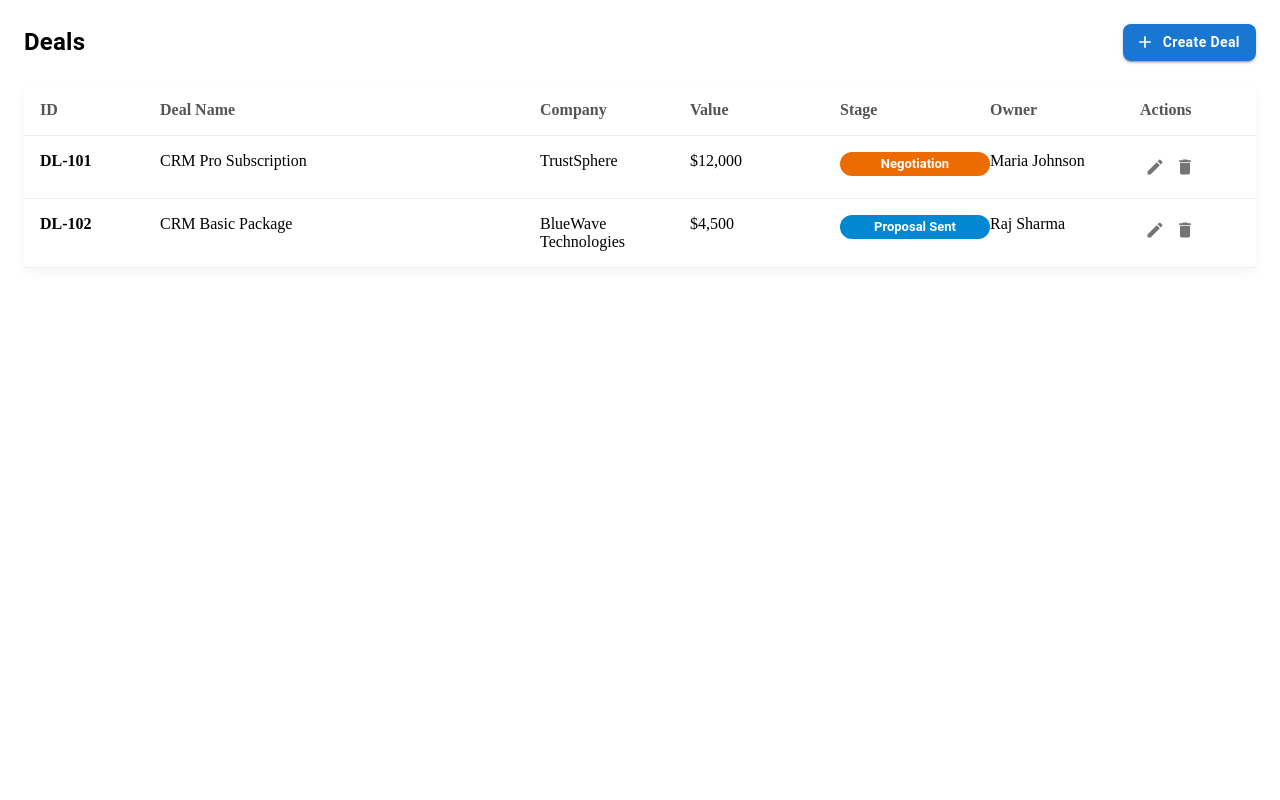
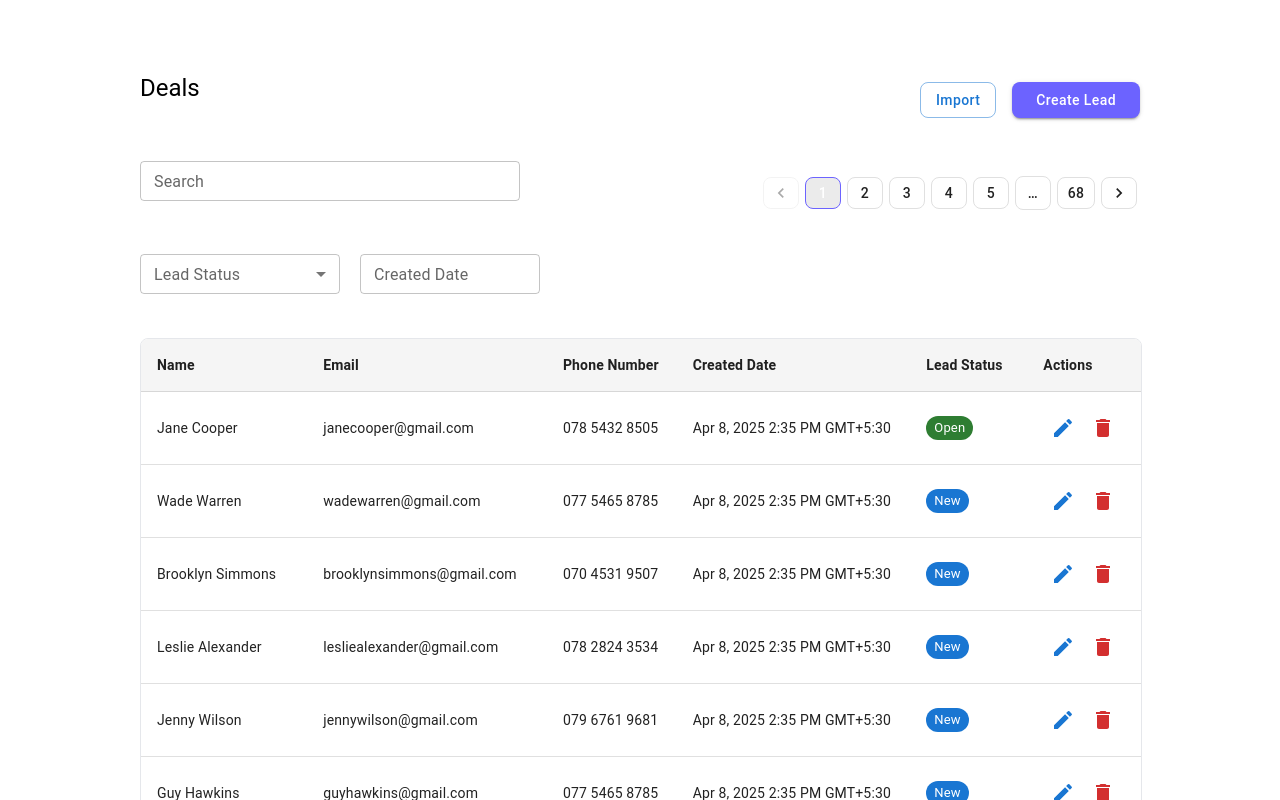
Before and after one commit to Sajida-NA/CRM-frontend, a React (Vite) app: page /dealslist in a window 1280 px wide. Shown: the top 800 px of the page. Built offline with nearby package versions, Linux system fonts and the light colour scheme.

Commit message:
Create DealsList component

```diff
--- a/src/App.jsx
+++ b/src/App.jsx
@@ -7,7 +7,7 @@ import Leadslist from "./Pages/Leads/Leadslist";
 import CompanyDetails from "./Pages/Companies/CompanyDetails/CompanyDetails";
 import CreateTicket from "./Pages/Tickets/components/CreateTicket";
 import ForgotPassword from "./Pages/Auth/ForgotPassword/ForgotPassword";
-import DealsList from "./Pages/Deals/DealsList";
+import DealsList from "./Pages/Deals/DealsList"
 
 function App() {
   return (
--- a/src/Pages/Deals/DealsList.jsx
+++ b/src/Pages/Deals/DealsList.jsx
@@ -1,142 +1,277 @@
-import {
-  Box,
-  Typography,
-  Button,
-  Chip,
-  IconButton,
-} from "@mui/material";
-import AddIcon from "@mui/icons-material/Add";
+// import { Box, Typography, Button, Chip } from "@mui/material";
+// import AddIcon from "@mui/icons-material/Add";
+// import { useState } from "react";
+// import { useNavigate } from "react-router-dom";
+// import CreateDealModal from "../../Pages/Deals/components/CreateDealModal"
+
+// export default function DealsList() {
+//   const navigate = useNavigate();
+//   const [openCreate, setOpenCreate] = useState(false);
+
+//   const deals = [
+//     {
+//       id: "DL-101",
+//       name: "CRM Pro Subscription",
+//       company: "TrustSphere",
+//       value: "$12,000",
+//       stage: "Negotiation",
+//       owner: "Maria Johnson",
+//     },
+//     {
+//       id: "DL-102",
+//       name: "CRM Basic Package",
+//       company: "BlueWave Technologies",
+//       value: "$4,500",
+//       stage: "Proposal Sent",
+//       owner: "Raj Sharma",
+//     },
+//   ];
+
+//   const stageColor = {
+//     Negotiation: "warning",
+//     "Proposal Sent": "info",
+//     "Closed Won": "success",
+//     "Closed Lost": "error",
+//   };
+
+//   return (
+//     <Box sx={{ p: 2 }}>
+//       <Box sx={{ display: "flex", justifyContent: "space-between", mb: 3 }}>
+//         <Typography variant="h5">Deals</Typography>
+
+//         <Button
+//           variant="contained"
+//           startIcon={<AddIcon />}
+//           onClick={() => setOpenCreate(true)}
+//         >
+//           Create Deal
+//         </Button>
+//       </Box>
+
+//       {deals.map((d) => (
+//         <Box
+//           key={d.id}
+//           sx={{
+//             display: "flex",
+//             gap: 2,
+//             p: 2,
+//             borderBottom: "1px solid #ddd",
+//             cursor: "pointer",
+//           }}
+//           onClick={() => navigate(`/deals/${d.id}`)}
+//         >
+//           <Box>{d.id}</Box>
+//           <Box>{d.name}</Box>
+//           <Box>{d.company}</Box>
+//           <Chip
+//             label={d.stage}
+//             color={stageColor[d.stage] || "default"}
+//             size="small"
+//           />
+//         </Box>
+//       ))}
+
+//       <CreateDealModal
+//         open={openCreate}
+//         onClose={() => setOpenCreate(false)}
+//       />
+//     </Box>
+//   );
+// }
+import { useState } from "react";
+import { Box, IconButton, Button, TableRow, TableCell } from "@mui/material";
 import EditIcon from "@mui/icons-material/Edit";
 import DeleteIcon from "@mui/icons-material/Delete";
-import { useNavigate } from "react-router-dom";
-import { useState } from "react";
-import CreateDealModal from "./components/CreateDealModal";
+import PageHeader from "../../Components/common/PageHeader";
+import FilterSection from "../../Components/common/FilterSection";
+import InputField from "../../Components/common/InputField";
+import SelectField from "../../Components/common/SelectField";
+import StatusChip from "../../Components/common/StatusChip";
+import DataTable from "../../Components/common/DataTable";
+import Pagination from "../../Components/common/Pagination";
 
-export default function DealsList() {
-  const navigate = useNavigate();
-  const [openCreate, setOpenCreate] = useState(false);
-
-  const deals = [
+export default function Dealslist() {
+  const [page, setPage] = useState(1);
+  const [status, setStatus] = useState("");
+  const [createdDate, setCreatedDate] = useState("");
+  const leads = [
     {
-      id: "DL-101",
-      name: "CRM Pro Subscription",
-      company: "TrustSphere",
-      value: "$12,000",
-      stage: "Negotiation",
-      owner: "Maria Johnson",
-      created: "Apr 8, 2025",
+      name: "Jane Cooper",
+      email: "janecooper@gmail.com",
+      phone: "078 5432 8505",
+      date: "Apr 8, 2025 2:35 PM GMT+5:30",
+      status: "Open",
     },
     {
-      id: "DL-102",
-      name: "CRM Basic Package",
-      company: "BlueWave Technologies",
-      value: "$4,500",
-      stage: "Proposal Sent",
-      owner: "Raj Sharma",
-      created: "Apr 8, 2025",
+      name: "Wade Warren",
+      email: "wadewarren@gmail.com",
+      phone: "077 5465 8785",
+      date: "Apr 8, 2025 2:35 PM GMT+5:30",
+      status: "New",
+    },
+    {
+      name: "Brooklyn Simmons",
+      email: "brooklynsimmons@gmail.com",
+      phone: "070 4531 9507",
+      date: "Apr 8, 2025 2:35 PM GMT+5:30",
+      status: "New",
+    },
+    {
+      name: "Leslie Alexander",
+      email: "lesliealexander@gmail.com",
+      phone: "078 2824 3534",
+      date: "Apr 8, 2025 2:35 PM GMT+5:30",
+      status: "New",
+    },
+    {
+      name: "Jenny Wilson",
+      email: "jennywilson@gmail.com",
+      phone: "079 6761 9681",
+      date: "Apr 8, 2025 2:35 PM GMT+5:30",
+      status: "New",
+    },
+    {
+      name: "Guy Hawkins",
+      email: "guyhawkins@gmail.com",
+      phone: "077 5465 8785",
+      date: "Apr 8, 2025 2:35 PM GMT+5:30",
+      status: "New",
+    },
+    {
+      name: "Robert Fox",
+      email: "robertfox@gmail.com",
+      phone: "077 5465 8785",
+      date: "Apr 8, 2025 2:35 PM GMT+5:30",
+      status: "New",
+    },
+    {
+      name: "Cameron Williamson",
+      email: "cameronwilliamson@gmail.com",
+      phone: "078 2824 3534",
+      date: "Apr 8, 2025 2:35 PM GMT+5:30",
+      status: "In Progress",
     },
   ];
 
-  const stageColor = {
-    "Negotiation": "warning",
-    "Proposal Sent": "info",
-    "Closed Won": "success",
-    "Closed Lost": "error",
-  };
+  return (
+    <Box
+      sx={{
+        maxWidth: "1000px",
+        margin: "0 auto",
+        marginTop: "40px",
+        padding: "32px",
+        width: "100%",
+        minHeight: "100vh",
+      }}
+    >
+      {/* ⭐ LEADS + IMPORT + CREATE LEAD  */}
 
-  return (
-    <Box sx={{ p: 2 }}>
-      {/* Header */}
-      <Box sx={{ display: "flex", justifyContent: "space-between", mb: 3 }}>
-        <Typography sx={{ fontSize: 24, fontWeight: 700 }}>
-          Deals
-        </Typography>
+      <Box
+        sx={{
+          display: "flex",
+          alignItems: "center",
+          justifyContent: "space-between",
+          mb: 3,
+        }}
+      >
+        {/* Left: Page Title */}
+        <PageHeader title="Deals" />
+
+        {/* Right: Import + Create Lead */}
+        <Box sx={{ display: "flex", gap: 2 }}>
+          <Button
+            variant="outlined"
+            sx={{
+              textTransform: "none",
+              borderRadius: 2,
+            }}
+          >
+            Import
+          </Button>
 
           <Button
             variant="contained"
-          startIcon={<AddIcon />}
-          sx={{ borderRadius: 2, textTransform: "none", fontWeight: 600 }}
-          onClick={() => setOpenCreate(true)}
+            sx={{
+              textTransform: "none",
+              borderRadius: 2,
+              backgroundColor: "#6C63FF",
+              px: 3,
+            }}
           >
-          Create Deal
+            Create Lead
           </Button>
         </Box>
+      </Box>
 
-      {/* Table */}
+      {/* ⭐ SEARCH + PAGINATION*/}
       <Box
         sx={{
-          background: "#fff",
-          borderRadius: 2,
-          boxShadow: "0px 4px 12px rgba(0,0,0,0.05)",
+          display: "flex",
+          alignItems: "center",
+          justifyContent: "space-between",
+          mb: 3,
         }}
       >
-        {/* Table Header */}
-        <Box
-          sx={{
-            display: "grid",
-            gridTemplateColumns:
-              "120px 1fr 150px 150px 150px 150px 100px",
-            p: 2,
-            fontWeight: 600,
-            color: "#555",
-            borderBottom: "1px solid #eee",
-          }}
-        >
-          <Box>ID</Box>
-          <Box>Deal Name</Box>
-          <Box>Company</Box>
-          <Box>Value</Box>
-          <Box>Stage</Box>
-          <Box>Owner</Box>
-          <Box>Actions</Box>
+        <InputField
+          label="Search"
+          placeholder="Search Phone, Name, Email"
+          width={380}
+        />
+
+        <Pagination page={page} totalPages={5} onPageChange={setPage} />
       </Box>
 
-        {/* Table Rows */}
-        {deals.map((d) => (
-          <Box
-            key={d.id}
-            sx={{
-              display: "grid",
-              gridTemplateColumns:
-                "120px 1fr 150px 150px 150px 150px 100px",
-              p: 2,
-              borderBottom: "1px solid #f0f0f0",
-              cursor: "pointer",
-              ":hover": { background: "#fafafa" },
-            }}
-            onClick={() => navigate(`/deals/${d.id}`)}
-          >
-            <Box sx={{ fontWeight: 600 }}>{d.id}</Box>
-            <Box>{d.name}</Box>
-            <Box>{d.company}</Box>
-            <Box>{d.value}</Box>
-
-            <Chip
-              label={d.stage}
-              color={stageColor[d.stage] || "default"}
-              size="small"
-              sx={{ fontWeight: 600 }}
+      {/* ⭐ FILTERS */}
+      <FilterSection>
+        <SelectField
+          label="Lead Status"
+          options={["Open", "New", "In Progress"]}
+          value={status}
+          onChange={(e) => setStatus(e.target.value)}
         />
 
-            <Box>{d.owner}</Box>
+        <InputField
+          label="Created Date"
+          placeholder="YYYY-MM-DD"
+          width={180}
+          value={createdDate}
+          onChange={(e) => setCreatedDate(e.target.value)}
+        />
 
-            <Box onClick={(e) => e.stopPropagation()}>
-              <IconButton size="small">
-                <EditIcon fontSize="small" />
+        <Box sx={{ flexGrow: 1 }} />
+      </FilterSection>
+
+      {/* ⭐ TABLE */}
+      <DataTable
+        columns={[
+          "Name",
+          "Email",
+          "Phone Number",
+          "Created Date",
+          "Lead Status",
+          "Actions",
+        ]}
+      >
+        {leads.map((lead, index) => (
+          <TableRow key={index}>
+            <TableCell>{lead.name}</TableCell>
+            <TableCell>{lead.email}</TableCell>
+            <TableCell>{lead.phone}</TableCell>
+            <TableCell>{lead.date}</TableCell>
+            <TableCell>
+              <StatusChip status={lead.status} />
+            </TableCell>
+            <TableCell>
+              <IconButton color="primary">
+                <EditIcon />
               </IconButton>
-              <IconButton size="small">
-                <DeleteIcon fontSize="small" />
+              <IconButton color="error">
+                <DeleteIcon />
               </IconButton>
-            </Box>
-          </Box>
+            </TableCell>
+          </TableRow>
         ))}
-      </Box>
-
-      {/* Create Deal Modal */}
-      <CreateDealModal
-        open={openCreate}
-        onClose={() => setOpenCreate(false)}
-      />
+      </DataTable>
     </Box>
   );
 }
--- a/src/Pages/Deals/components/CreateDealModal.jsx
+++ b/src/Pages/Deals/components/CreateDealModal.jsx
@@ -1,141 +1,150 @@
-import { Box, Button, TextField, MenuItem } from "@mui/material";
+import {
+  Box,
+  Typography,
+  Button,
+  Chip,
+  IconButton,
+} from "@mui/material";
+import AddIcon from "@mui/icons-material/Add";
+import EditIcon from "@mui/icons-material/Edit";
+import DeleteIcon from "@mui/icons-material/Delete";
 import { useState } from "react";
-import ModalWrapper from "../../../Components/common/ModalWrapper"
+import { useNavigate } from "react-router-dom";
+import CreateDealModal from "../components/CreateDealModal";
 
-export default function CreateDealModal({ open, onClose, onSave }) {
-  const [form, setForm] = useState({
-    name: "",
-    company: "",
-    value: "",
-    stage: "",
-    owner: "",
-    closeDate: "",
-    pipeline: "",
-    probability: "",
-  });
+export default function DealsList() {
+  const navigate = useNavigate();
+  const [openCreate, setOpenCreate] = useState(false);
 
-  const handleChange = (e) =>
-    setForm({ ...form, [e.target.name]: e.target.value });
+  const deals = [
+    {
+      id: "DL-101",
+      name: "CRM Pro Subscription",
+      company: "TrustSphere",
+      value: "$12,000",
+      stage: "Negotiation",
+      owner: "Maria Johnson",
+      created: "Apr 8, 2025",
+    },
+    {
+      id: "DL-102",
+      name: "CRM Basic Package",
+      company: "BlueWave Technologies",
+      value: "$4,500",
+      stage: "Proposal Sent",
+      owner: "Raj Sharma",
+      created: "Apr 8, 2025",
+    },
+  ];
 
-  const handleSave = () => {
-    if (onSave) onSave(form);
-    onClose();
+  const stageColor = {
+    Negotiation: "warning",
+    "Proposal Sent": "info",
+    "Closed Won": "success",
+    "Closed Lost": "error",
   };
 
   return (
-    <ModalWrapper
-      open={open}
-      onClose={onClose}
-      title="Create Deal"
-      maxWidth="sm"
-    >
-      <Box sx={{ mt: 1, display: "grid", gap: 2 }}>
-        <TextField
-          label="Deal Name"
-          name="name"
-          value={form.name}
-          onChange={handleChange}
-          fullWidth
-          size="small"
-        />
+    <Box sx={{ p: 2 }}>
+      {/* Header */}
+      <Box sx={{ display: "flex", justifyContent: "space-between", mb: 3 }}>
+        <Typography sx={{ fontSize: 24, fontWeight: 700 }}>
+          Deals
+        </Typography>
 
-        <TextField
-          label="Company"
-          name="company"
-          value={form.company}
-          onChange={handleChange}
-          fullWidth
-          size="small"
-        />
+        <Button
+          variant="contained"
+          startIcon={<AddIcon />}
+          sx={{
+            borderRadius: 2,
+            textTransform: "none",
+            fontWeight: 600,
+          }}
+          onClick={() => setOpenCreate(true)}
+        >
+          Create Deal
+        </Button>
+      </Box>
 
-        <TextField
-          label="Deal Value"
-          name="value"
-          value={form.value}
-          onChange={handleChange}
-          fullWidth
-          size="small"
-          placeholder="$10,000"
-        />
+      {/* Table Container */}
+      <Box
+        sx={{
+          background: "#fff",
+          borderRadius: 2,
+          boxShadow: "0px 4px 12px rgba(0,0,0,0.05)",
+        }}
+      >
+        {/* Table Header */}
+        <Box
+          sx={{
+            display: "grid",
+            gridTemplateColumns:
+              "120px 1fr 150px 150px 150px 150px 120px",
+            p: 2,
+            fontWeight: 600,
+            color: "#555",
+            borderBottom: "1px solid #eee",
+          }}
+        >
+          <Box>ID</Box>
+          <Box>Deal Name</Box>
+          <Box>Company</Box>
+          <Box>Value</Box>
+          <Box>Stage</Box>
+          <Box>Owner</Box>
+          <Box>Actions</Box>
+        </Box>
 
-        <TextField
-          select
-          label="Stage"
-          name="stage"
-          value={form.stage}
-          onChange={handleChange}
-          fullWidth
-          size="small"
-        >
-          <MenuItem value="Qualification">Qualification</MenuItem>
-          <MenuItem value="Proposal Sent">Proposal Sent</MenuItem>
-          <MenuItem value="Negotiation">Negotiation</MenuItem>
-          <MenuItem value="Closed Won">Closed Won</MenuItem>
-          <MenuItem value="Closed Lost">Closed Lost</MenuItem>
-        </TextField>
+        {/* Table Rows */}
+        {deals.map((d) => (
+          <Box
+            key={d.id}
+            sx={{
+              display: "grid",
+              gridTemplateColumns:
+                "120px 1fr 150px 150px 150px 150px 120px",
+              p: 2,
+              borderBottom: "1px solid #f0f0f0",
+              cursor: "pointer",
+              ":hover": { background: "#fafafa" },
+            }}
+            onClick={() => navigate(`/deals/${d.id}`)}
+          >
+            <Box sx={{ fontWeight: 600 }}>{d.id}</Box>
+            <Box>{d.name}</Box>
+            <Box>{d.company}</Box>
+            <Box>{d.value}</Box>
 
-        <TextField
-          label="Owner"
-          name="owner"
-          value={form.owner}
-          onChange={handleChange}
-          fullWidth
-          size="small"
-          placeholder="Assign owner"
-        />
+            <Chip
+              label={d.stage}
+              color={stageColor[d.stage] || "default"}
+              size="small"
+              sx={{ fontWeight: 600 }}
+            />
 
-        <TextField
-          label="Close Date"
-          name="closeDate"
-          type="date"
-          value={form.closeDate}
-          onChange={handleChange}
-          fullWidth
-          size="small"
-          InputLabelProps={{ shrink: true }}
-        />
+            <Box>{d.owner}</Box>
 
-        <TextField
-          select
-          label="Pipeline"
-          name="pipeline"
-          value={form.pipeline}
-          onChange={handleChange}
-          fullWidth
-          size="small"
-        >
-          <MenuItem value="Sales Pipeline">Sales Pipeline</MenuItem>
-          <MenuItem value="Enterprise Pipeline">Enterprise Pipeline</MenuItem>
-        </TextField>
+            {/* Actions */}
+            <Box
+              onClick={(e) => e.stopPropagation()}
+              sx={{ display: "flex", gap: 1 }}
+            >
+              <IconButton size="small">
+                <EditIcon fontSize="small" />
+              </IconButton>
+              <IconButton size="small">
+                <DeleteIcon fontSize="small" />
+              </IconButton>
+            </Box>
+          </Box>
+        ))}
+      </Box>
 
-        <TextField
-          label="Probability (%)"
-          name="probability"
-          value={form.probability}
-          onChange={handleChange}
-          fullWidth
-          size="small"
-          placeholder="e.g. 60"
-        />
-
-        {/* Buttons */}
-        <Box sx={{ display: "flex", justifyContent: "flex-end", mt: 2 }}>
-          <Button
-            onClick={onClose}
-            sx={{ textTransform: "none", mr: 2 }}
-          >
-            Cancel
-          </Button>
-
-          <Button
-            variant="contained"
-            sx={{ textTransform: "none" }}
-            onClick={handleSave}
-          >
-            Create Deal
-          </Button>
-        </Box>
-      </Box>
-    </ModalWrapper>
+      {/* Create Deal Modal */}
+      <CreateDealModal
+        open={openCreate}
+        onClose={() => setOpenCreate(false)}
+      />
+    </Box>
   );
 }
```
Lines whose indentation alone changed are shown as unchanged.
